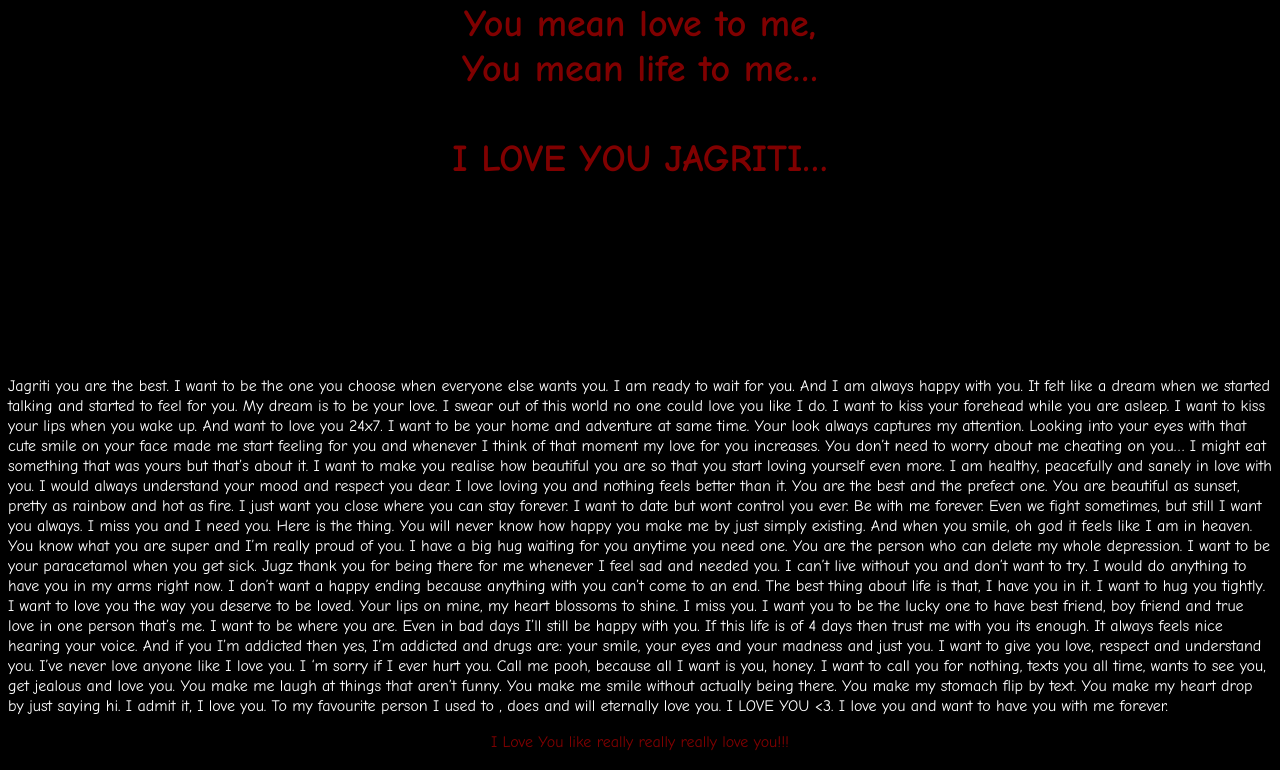
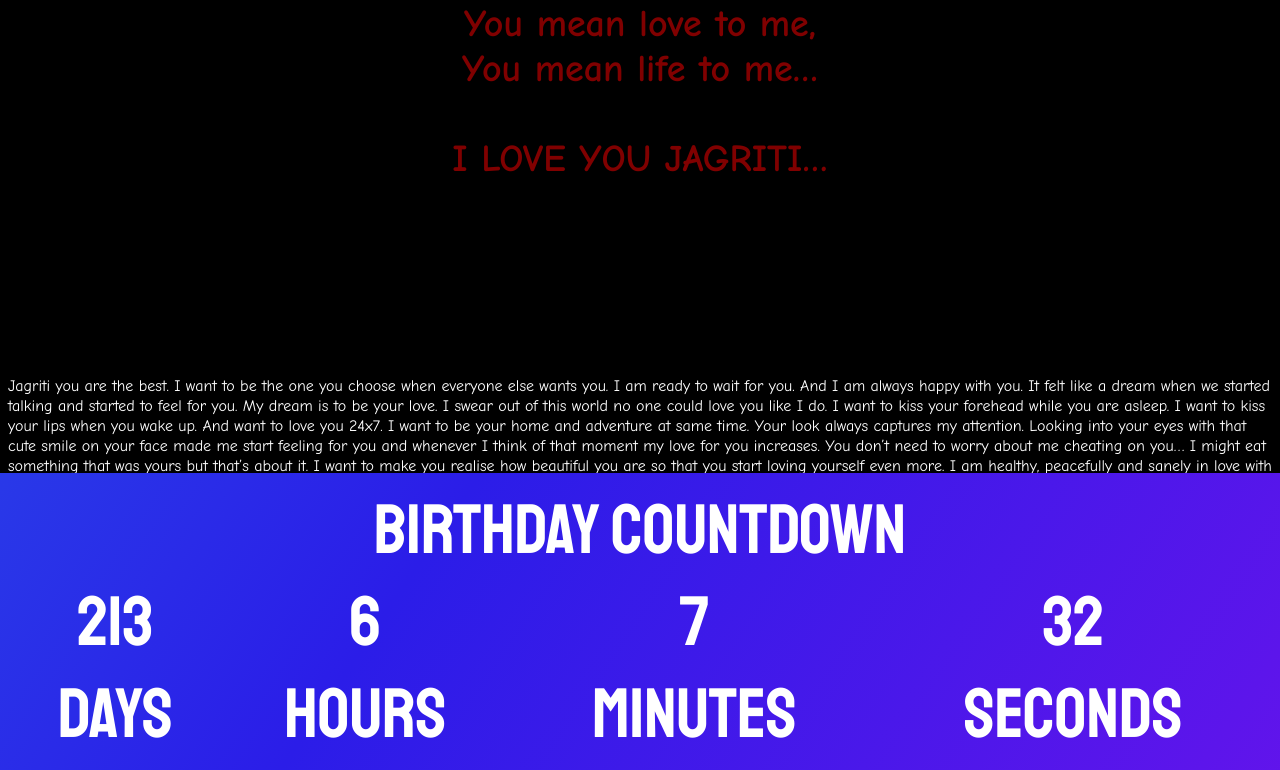
Before and after one commit to ankush-farmania/jugz, a plain HTML site: page index.html in a window 1280 px wide. Shown: the part 5378-6148 px from the top of the page. Drawn offline with Linux system fonts and the light colour scheme.

Commit message:
Update index.css

```diff
--- a/index.css
+++ b/index.css
@@ -42,7 +42,7 @@ body {
 
 .countdownContainer {
   position: absolute;
-  top: 825%;
+  top: 750%;
   left: 50%;
   transform: translateX(-50%) translateY(-50%);
   text-align: center;
```
